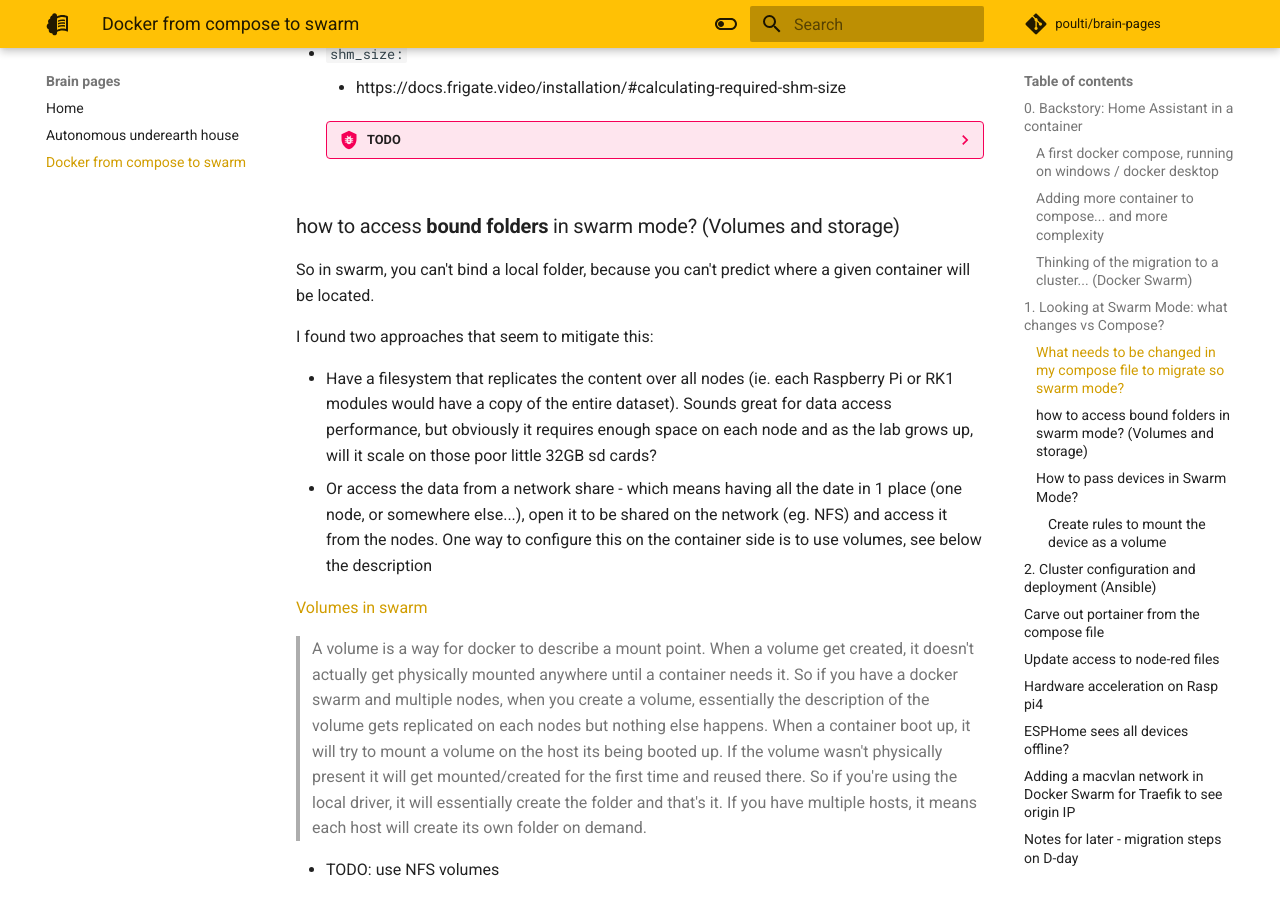
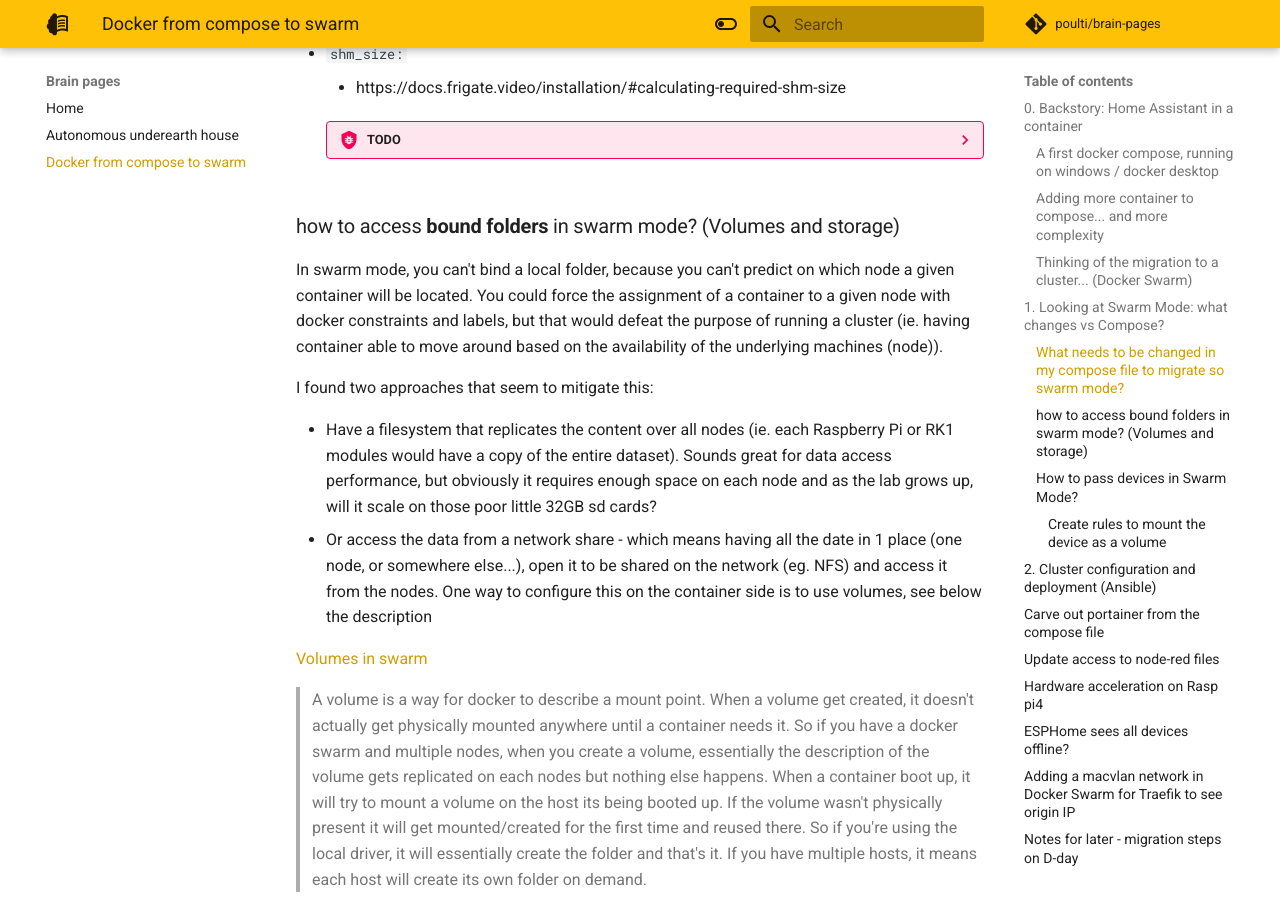
Before and after one commit to poulti/brain-pages, an MkDocs documentation site: the page built from docs/docker-from-compose-to-swarm.md, in a window 1280 px wide and 900 px high, scrolled down 6307 px. Built offline with MkDocs 1.6.1 and Material for MkDocs 9.7.7, drawn with Linux system fonts in a browser that asks for light colours; comment, search, counter and statistics services are not loaded.

Commit message:
Clarify swarm and binds

```diff
--- a/docs/docker-from-compose-to-swarm.md
+++ b/docs/docker-from-compose-to-swarm.md
@@ -246,7 +246,7 @@
 
 ### how to access **bound folders** in swarm mode? (Volumes and storage)
 
-So in swarm, you can't bind a local folder, because you can't predict where a given container will be located.
+In swarm mode, you can't bind a local folder, because you can't predict on which node a given container will be located. You could force the assignment of a container to a given node with docker constraints and labels, but that would defeat the purpose of running a cluster (ie. having container able to move around based on the availability of the underlying machines (node)).
 
 I found two approaches that seem to mitigate this:
 
```
